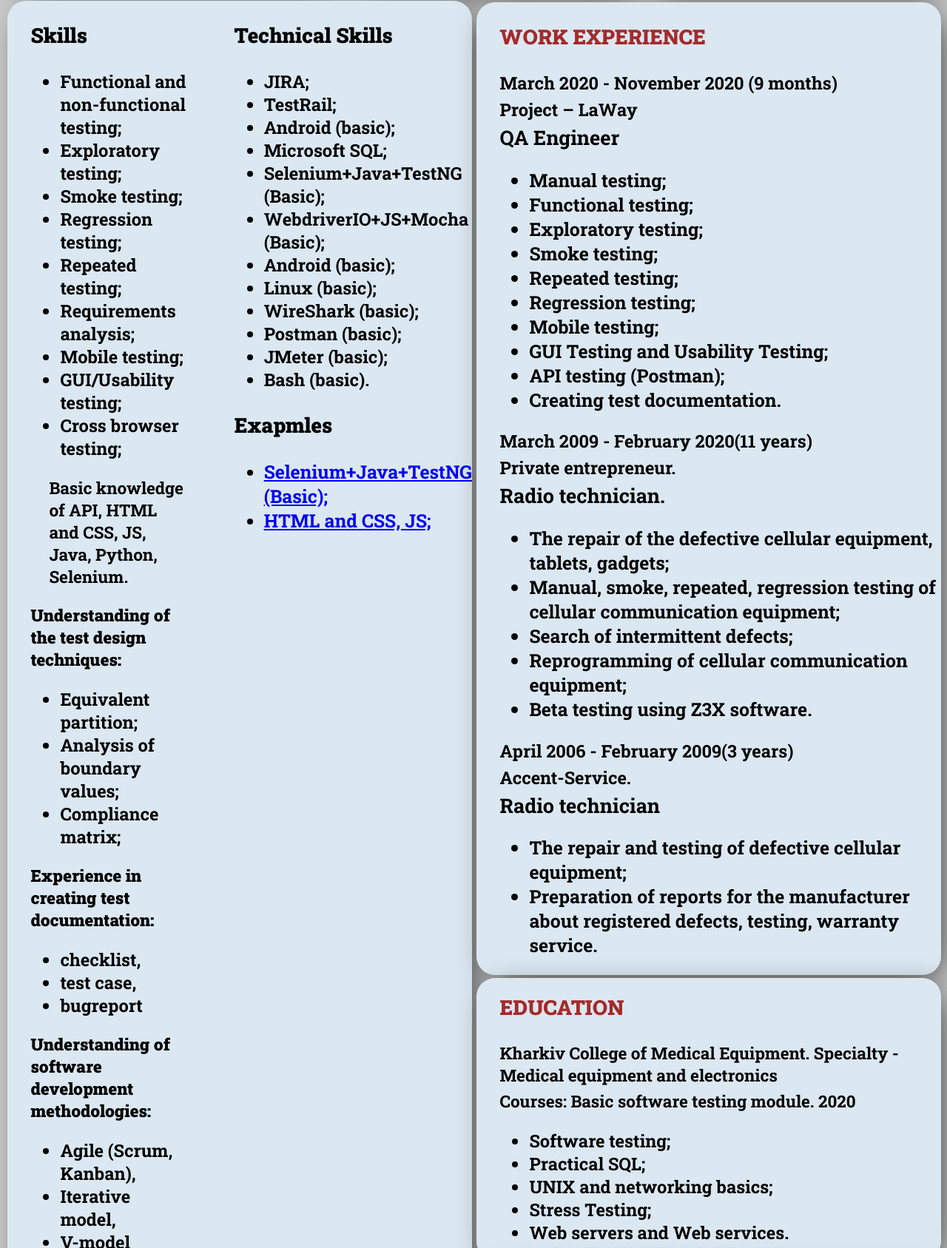
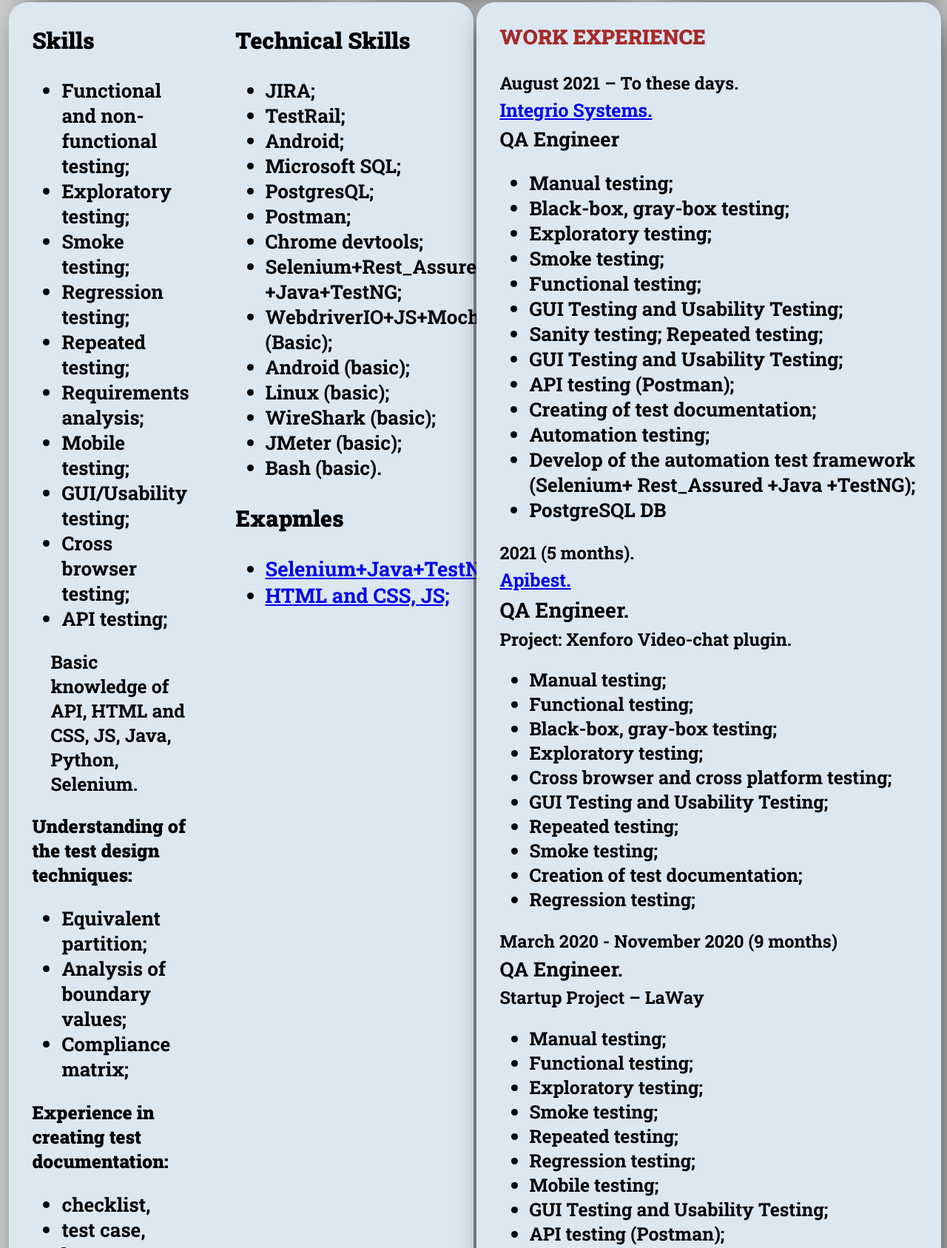
Before and after one commit to llaskot/CV_WEB, a plain HTML site: page index.html in a window 1280 px wide. Shown: the part 407-2094 px from the top of the page at 74% size. Drawn offline with Linux system fonts and the light colour scheme.

Commit message:
current station 10.04.22

```diff
--- a/index.html
+++ b/index.html
@@ -27,7 +27,7 @@
 
         <div class="flex-wrapper" style="padding-top: 5px; ">
             <div class="slider-wrapper" style="padding-left: 5%;">
-                    <div class="slide active" id=img1  >
+                <div class="slide active" id=img1>
                     <img src="img/CV1_2.jpg" alt="having lunch">
                 </div>
                 <div class="slide" id=img2>
@@ -41,14 +41,13 @@
         </div>
 
 
-
     </div>
     <div class="contacts">
         <div class="cont_shell">
             <h2>CONTACT INFO: </h2>
-                 <div style="margin-bottom: 3%;" >
-                     <span >PHONE</span> <span>.....................</span>
-                     <a href="tel:+380631111007">+380631111007</a>
+            <div style="margin-bottom: 3%;">
+                <span>PHONE</span> <span>.....................</span>
+                <a href="tel:+380675750901">+380675750901</a>
             </div>
             <div style="margin-bottom: 3%;">
                 <span>TELEGRAM</span><span>..............</span>
@@ -57,13 +56,13 @@
             <div style="margin-bottom: 3%;">
                 <span>SKYPE</span><span>...............................</span>
                 <a href="skype:llaskot?chat">LLASKOT</a>
-                 </div >
+            </div>
             <div style="margin-bottom: 3%;">
                 <span>EMAIL</span><span>......</span>
-                     <a href="mailto:LLASKOT@GMAIL.COM" target="_blank" >LLASKOT@GMAIL.COM</a>
+                <a href="mailto:LLASKOT@GMAIL.COM" target="_blank">LLASKOT@GMAIL.COM</a>
 
             </div>
-                 <div style="margin-bottom: 3%;" rel="img/CV" >
+            <div style="margin-bottom: 3%;" rel="img/CV">
                 <span>CV_eng.pdf</span><span>......................</span>
                 <a href="img/CV_Kostiantyn_Lazebnyi_eng.pdf" target="_blank" download>download</a>
             </div>
@@ -75,8 +74,9 @@
 </header>
 
 <div class="main"> <!--main-->
+    <div class="right">
         <div class="left">
-
+            <div>
                 <div class="skills">
                     <div class="b_skil">
                         <h3>Skills</h3>
@@ -90,9 +90,12 @@
                             <li>Mobile testing;</li>
                             <li>GUI/Usability testing;</li>
                             <li>Cross browser testing;</li>
+                            <li>API testing;</li>
                         </ul>
-                        <p style="border-left-width: 0px;border-left-style: solid;margin-left: 25px;">Basic knowledge of API, HTML and CSS, JS, Java, Python, Selenium.</p>
-                        <span >Understanding of the test design
+                        <p style="border-left-width: 0px;border-left-style: solid;margin-left: 25px;">Basic knowledge of
+                            API,
+                            HTML and CSS, JS, Java, Python, Selenium.</p>
+                        <span>Understanding of the test design
                             techniques:</span>
                         <ul>
                             <li>Equivalent partition;</li>
@@ -121,14 +124,16 @@
                         <ul>
                             <li>JIRA;</li>
                             <li>TestRail;</li>
-                        <li>Android (basic);</li>
+                            <li>Android;</li>
                             <li>Microsoft SQL;</li>
-                        <li>Selenium+Java+TestNG (Basic);</li>
+                            <li>PostgresQL;</li>
+                            <li>Postman;</li>
+                            <li>Chrome devtools;</li>
+                            <li>Selenium+Rest_Assured +Java+TestNG;</li>
                             <li>WebdriverIO+JS+Mocha (Basic);</li>
                             <li>Android (basic);</li>
                             <li>Linux (basic);</li>
                             <li>WireShark (basic);</li>
-                        <li>Postman (basic);</li>
                             <li>JMeter (basic);</li>
                             <li>Bash (basic).</li>
 
@@ -137,7 +142,7 @@
                         <ul>
 
 
-                        <li> <a href="https://github.com/llaskot/tests" target="_blank">Selenium+Java+TestNG (Basic);</a>
+                            <li><a href="https://github.com/llaskot/AutomationTestSolution" target="_blank">Selenium+Java+TestNG;</a>
                             </li>
                             <li><a href="#popup"> HTML and CSS, JS;</a></li>
 
@@ -150,65 +155,21 @@
                 <div class="lang">
                     <h3>Languages:</h3>
                     <ul>
-                    <li>Russian - native;</li>
-                    <li>Ukrainian - fluent;</li>
+                        <li>Russian - Native;</li>
+                        <li>Ukrainian - Fluent;</li>
                         <li>English – Intermediate.</li>
                     </ul>
                 </div>
 
-         </div>
-        <div class="right"> <!--Right-->
-
-           <!--Me-->
-          <div class="work_shell">
-            <div class="work_exp"> <!--work experiens-->
-                <h3 class="hed_line4"> WORK EXPERIENCE </h3>
-                <div>
-                    <h4>March 2020 - November 2020 (9 months)</h4>
-                    <h4>Project – LaWay</h4>
-                    <h4 class="spec">QA Engineer</h4>
-                    <ul>
-                        <li>Manual testing;</li>
-                        <li>Functional testing;</li>
-                        <li>Exploratory testing;</li>
-                        <li>Smoke testing;</li>
-                        <li>Repeated testing;</li>
-                        <li>Regression testing;</li>
-                        <li>Mobile testing;</li>
-                        <li>GUI Testing and Usability Testing;</li>
-                        <li>API testing (Postman);</li>
-                        <li>Creating test documentation.</li>
-                    </ul>
-
 
             </div>
-                <div>
-                    <h4>March 2009 - February 2020(11 years)</h4>
-                    <h4>Private entrepreneur.</h4>
-                    <h4 class="spec">Radio technician.</h4>
-                    <ul>
-                        <li>The repair of the defective cellular equipment, tablets, gadgets;</li>
-                        <li>Manual, smoke, repeated, regression testing of cellular communication equipment;</li>
-                        <li>Search of intermittent defects;</li>
-                        <li>Reprogramming of cellular communication equipment;</li>
-                        <li>Beta testing using Z3X software.</li>
-                    </ul>
 
         </div>
-                <div>
-                    <h4>April 2006 - February 2009(3 years)</h4>
-                    <h4>Accent-Service.</h4>
-                    <h4 class="spec">Radio technician</h4>
-                    <ul>
-                        <li>The repair and testing of defective cellular equipment;</li>
-                        <li style="margin-right: 5%;">Preparation of reports for the manufacturer about registered defects, testing, warranty service.</li>
-                    </ul>
-                </div>
-            </div>
-        </div >
             <div class="right_botom">
+
                 <div class="educational"> <!--education-->
                     <h3 class="hed_line4">EDUCATION</h3>
+                    <div>
                         <h4>Kharkiv College of Medical Equipment. Specialty - Medical equipment
                             and electronics</h4>
                         <h4>Courses: Basic software testing module. 2020</h4>
@@ -221,6 +182,89 @@
                         </ul>
                     </div>
                 </div>
+
+            </div>
+
+
+
+
+    </div>
+    <div class="right"> <!--Right-->
+
+        <!--Me-->
+        <div class="work_shell">
+            <div class="work_exp"> <!--work experiens-->
+                <h3 class="hed_line4"> WORK EXPERIENCE </h3>
+                <div>
+                    <h4>August 2021 – To these days.</h4>
+                    <h4>
+                        <a href="https://integrio.net/">Integrio Systems.</a></h4>
+                    <h4 class="spec">QA Engineer</h4>
+                    <div>
+                        <ul>
+                            <li>Manual testing;</li>
+                            <li>Black-box, gray-box testing;</li>
+                            <li>Exploratory testing;</li>
+                            <li>Smoke testing;</li>
+                            <li>Functional testing;</li>
+                            <li>GUI Testing and Usability Testing;</li>
+                            <li>Sanity testing; Repeated testing;</li>
+                            <li>GUI Testing and Usability Testing;</li>
+                            <li>API testing (Postman);</li>
+                            <li>Creating of test documentation;</li>
+                            <li>Automation testing;</li>
+                            <li>Develop of the automation test framework (Selenium+ Rest_Assured +Java +TestNG);</li>
+                            <li>PostgreSQL DB</li>
+                        </ul>
+                    </div>
+
+
+                </div>
+                <div>
+                    <h4>2021 (5 months).</h4>
+                    <h4>
+                        <a href="https://apibest.com/">Apibest.</a></h4>
+                    <h4><a class="spec">QA Engineer.</a></h4>
+                    <h4>Project: Xenforo Video-chat plugin.</h4>
+                    <ul>
+                        <li>Manual testing;</li>
+                        <li>Functional testing;</li>
+                        <li>Black-box, gray-box testing;</li>
+                        <li>Exploratory testing;</li>
+                        <li>Cross browser and cross platform testing;</li>
+                        <li>GUI Testing and Usability Testing;</li>
+                        <li>Repeated testing;</li>
+                        <li>Smoke testing;</li>
+                        <li>Creation of test documentation;</li>
+                        <li>Regression testing;</li>
+
+                    </ul>
+
+                </div>
+                <div>
+                    <h4>March 2020 - November 2020 (9 months)</h4>
+                    <h4 class="spec">QA Engineer.</h4>
+                    <h4>Startup Project – LaWay</h4>
+                    <ul>
+                        <li>Manual testing;</li>
+                        <li>Functional testing;</li>
+                        <li style="margin-right: 5%;">Exploratory testing; </li>
+                        <li>Smoke testing;</li>
+                        <li>Repeated testing;</li>
+                        <li>Regression testing;</li>
+                        <li>Mobile testing; </li>
+                        <li>GUI Testing and Usability Testing;</li>
+                        <li>API testing (Postman);</li>
+                        <li>Creation of test documentation</li>
+                    </ul>
+                </div>
+            </div>
+        </div>
+        <div class="right_botom">
+
+
+
+        </div>
         <div class="person_qual"> <!--personal qual-->
             <div class="pers">
                 <h3 class="hed_line4">PERSONAL QUALITIES</h3>
@@ -229,6 +273,7 @@
                     creativity in achieving results, ability to learn quickly.</p>
             </div>
         </div>
+
 
     </div>
     <!--Left-->
```
Also changed, not shown: 1 other file. Lines whose indentation alone changed are shown as unchanged.
